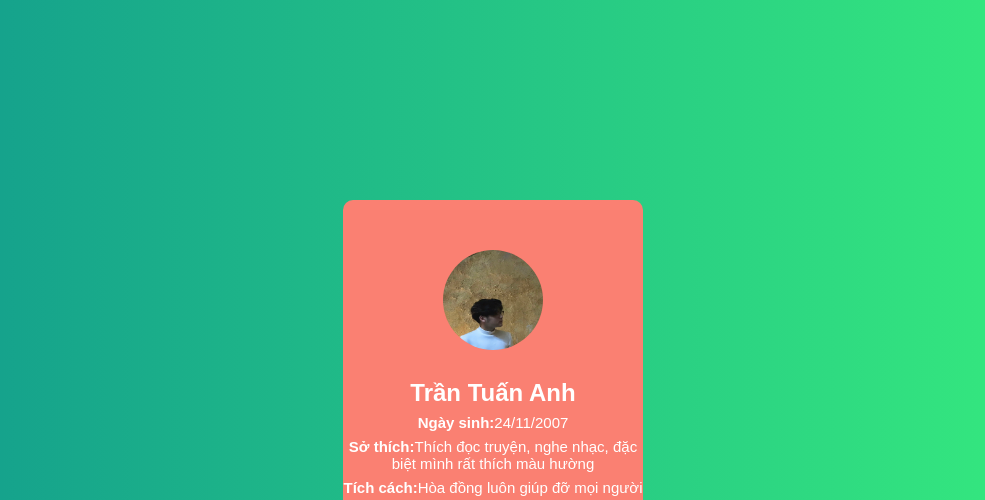
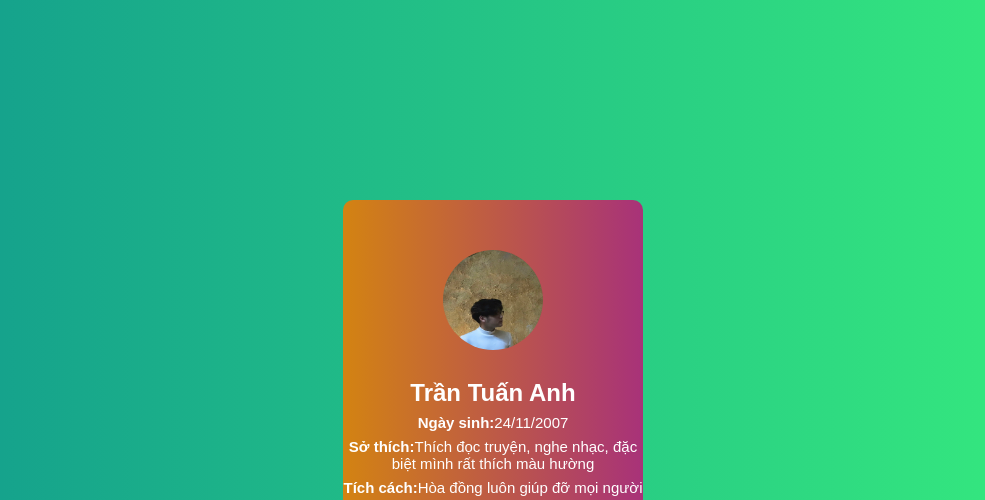
Before and after one commit to Tanhtran24/profiletanhti, a plain HTML site: page index.html in a window 1280 px wide. Shown: the top 500 px of the page, without its empty margins (147-1132 px from the left). Drawn offline with Linux system fonts and the light colour scheme.

Commit message:
Update style.css

```diff
--- a/style.css
+++ b/style.css
@@ -16,7 +16,7 @@ body{
 
 }
 .card{
-    background: salmon;
+    background: linear-gradient(to right, #D38312, #A83279);;
     width: 300px;
     height: 400px;
     border-radius: 10px;
```
